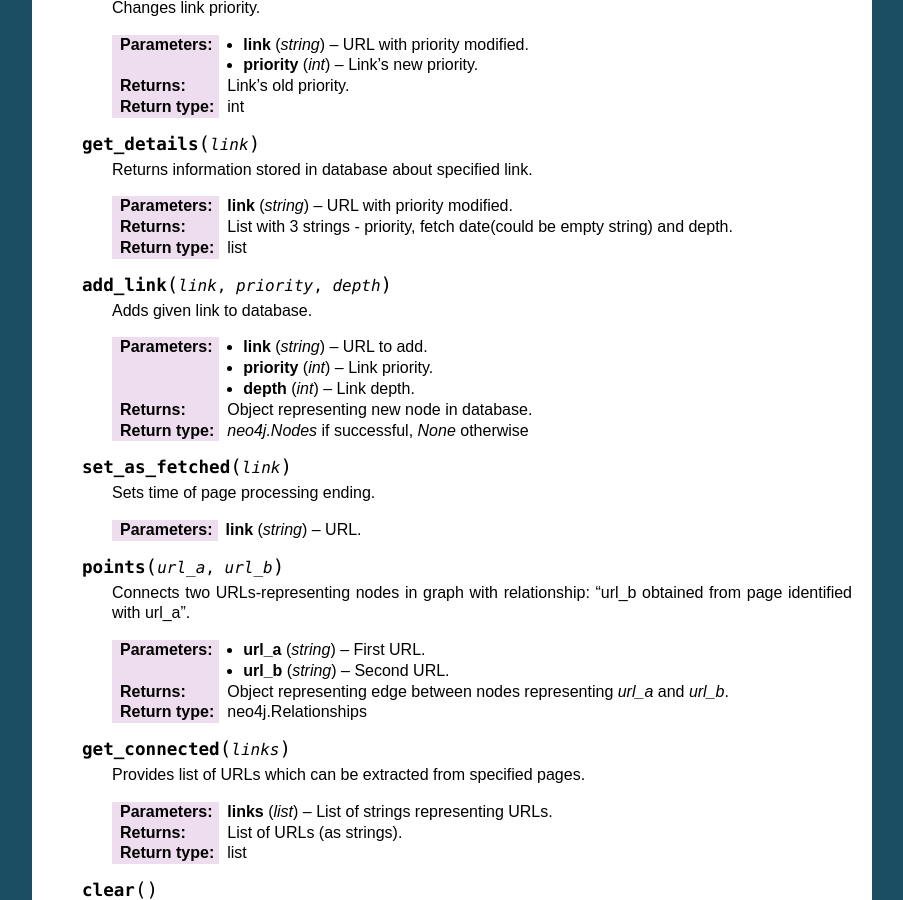
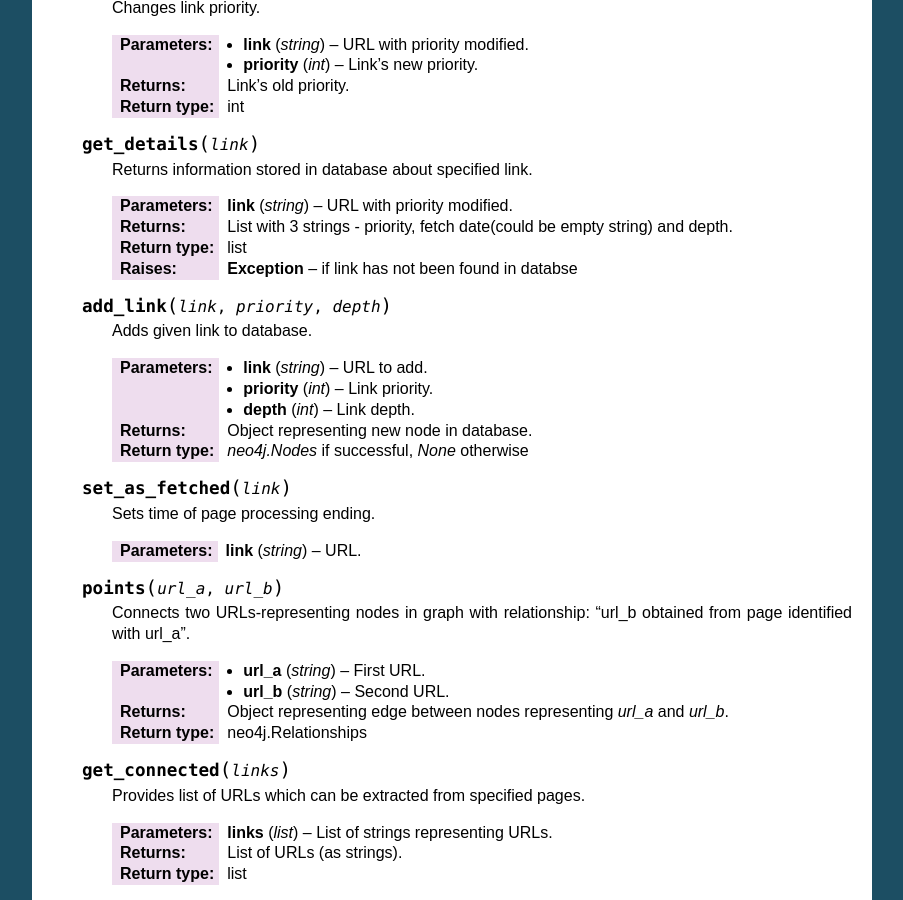
Before and after one commit to agh-glk/fcs, a Sphinx documentation site: the page built from docs/source/server/graph_db.rst, in a window 1280 px wide and 900 px high, scrolled down 462 px. Shown: the whole window, without its empty margins (198-1101 px from the left). Built offline with Sphinx 7.4.7, drawn with Linux system fonts in a browser that asks for light colours; formulas are drawn with MathJax 3.

Commit message:
[NT] Edit

```diff
--- a/docs/source/server/graph_db.rst
+++ b/docs/source/server/graph_db.rst
@@ -37,6 +37,7 @@ This module describes API for graph database, used by :class:`GraphAndBTreeDB` i
       :param string link: URL with priority modified.
       :return: List with 3 strings - priority, fetch date(could be empty string) and depth.
       :rtype: list
+      :raises Exception: if link has not been found in databse
 
    .. py:method:: add_link(link, priority, depth)
 
```
